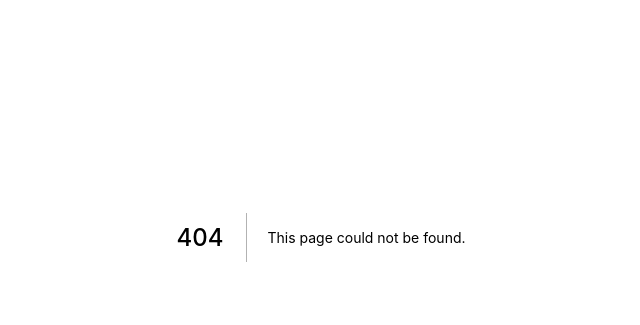
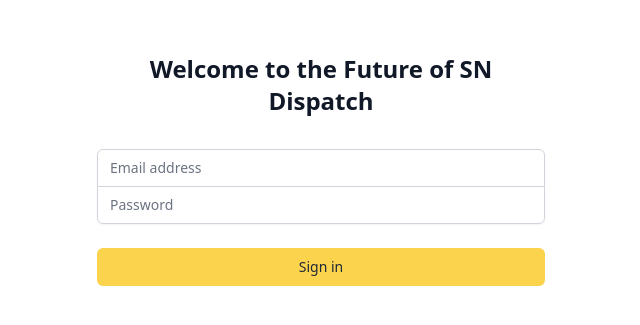
Before and after one commit to DanLozada/messaging-app, a Next.js app: page /login in a window 1280 px wide. Before the commit this address had no page. Shown: the part 163-488 px from the top of the page, without its empty margins (319-959 px from the left). Built offline with nearby package versions, Linux system fonts and the light colour scheme.

Commit message:
added shitty auth and fixed fetching issues with orders

```diff
--- a/components/Conversation.tsx
+++ b/components/Conversation.tsx
@@ -21,7 +21,7 @@ const Conversation = (props: ConversationProps) => {
      const [modalOpen, setModalOpen] = useState(false);
      const [name, setName] = useState("");
      const [number, setNumber] = useState("");
-     const [orderSummary, setOrderSummary] = useState(false);
+     const [orderSummary, setOrderSummary] = useState(true);
      const [orderState, setorderState] = useState<any>([]);
 
      const handleSubmit = (e: any) => {
@@ -30,7 +30,7 @@ const Conversation = (props: ConversationProps) => {
                axios.get(
                     `${CREATE_CONVERSATION_URL}${number}&name=${name}`
                ).then((response) => {
-                    setModalOpen(false);
+                    setModalOpen(true);
                });
           } else {
                alert("Invalid phone number");
@@ -58,9 +58,15 @@ const Conversation = (props: ConversationProps) => {
           return await fetchOrder(dispatchData);
      };
 
+     const { data: test } = useSWR("fetchData", fetchData, {
+          refreshInterval: 300000,
+     });
+
+     console.log("swr test", test);
+
      useEffect(() => {
           fetchData();
-     }, []);
+     }, [props.data]);
 
      const validatePhoneNumber = (number: string) => {
           if (validator.isMobilePhone(number, "en-US")) {
@@ -164,7 +170,7 @@ const Conversation = (props: ConversationProps) => {
                                    ))}
                               </>
                          ) : (
-                              <></>
+                              <div>Loading...{orderState.length}</div>
                          )}
                          {props.name !== "" ? (
                               <>
--- a/components/Order.tsx
+++ b/components/Order.tsx
@@ -3,6 +3,8 @@ interface OrderProps {
 }
 
 export default function Order(props: OrderProps) {
+     console.log("from order component", props.orderData);
+
      return (
           <div className="px-4 sm:px-6 lg:px-8 border-2 border-amber-300 rounded-lg p-4 mt-2">
                <div className="-mx-4 mt-8 flex flex-col sm:-mx-6 md:mx-0 pb-2">
@@ -24,7 +26,7 @@ export default function Order(props: OrderProps) {
                               </tr>
                          </thead>
                          <tbody>
-                              {props.orderData && (
+                              {props.orderData ? (
                                    <>
                                         {props.orderData.line_items.map(
                                              (product: any) => {
@@ -54,6 +56,8 @@ export default function Order(props: OrderProps) {
                                              }
                                         )}
                                    </>
+                              ) : (
+                                   <div>Loading...</div>
                               )}
                          </tbody>
                     </table>
--- a/constants.ts
+++ b/constants.ts
@@ -1,7 +1,7 @@
 const PROD_URL = "https://supplynownodeapi.herokuapp.com";
 const DEV_URL = "http://localhost:3000";
 
-export const CURRENT_URL = DEV_URL;
+export const CURRENT_URL = PROD_URL;
 
 export const SEND_MESSAGE_URL = `${CURRENT_URL}/api/v1/conversations/sendMessage`;
 export const GET_CONVERSATIONS_URL = `${CURRENT_URL}/api/v1/conversations/getConversations`;
--- a/pages/index.tsx
+++ b/pages/index.tsx
@@ -12,10 +12,19 @@ import {
      GET_MESSAGES_URL,
      REMOVE_CONVERSATION_URL,
      GET_CONVO_NAME_URL,
-     GET_DISPATCH_INFO_URL,
 } from "../constants";
+import { useRouter } from "next/router";
 
 const Home: NextPage = () => {
+     const router = useRouter();
+
+     if (typeof window !== "undefined") {
+          const token = window.localStorage.getItem("jwt");
+          if (token !== "admin") {
+               router.push("/login");
+          }
+     }
+
      const [selectedSid, setSelectedSid] = useState("");
      const [convoName, setConvoName] = useState("");
 
--- /dev/null
+++ b/pages/login.tsx
@@ -0,0 +1,99 @@
+import { useRouter } from "next/router";
+import { useState } from "react";
+
+export default function Login() {
+     const [user, setUsers] = useState("");
+     const [password, setPassword] = useState("");
+
+     const router = useRouter();
+
+     if (typeof window !== "undefined") {
+          const token = window.localStorage.getItem("jwt");
+          if (token) {
+               router.push("/");
+          }
+     }
+
+     const handleLogin = async () => {
+          if (user === "admin" && password === "admin") {
+               window.localStorage.setItem("jwt", "admin");
+               router.push("/");
+          } else {
+               alert("Invalid credentials");
+          }
+     };
+
+     return (
+          <>
+               <div className="min-h-full flex items-center justify-center py-12 px-4 sm:px-6 lg:px-8 mt-36">
+                    <div className="max-w-md w-full space-y-8">
+                         <h2 className="mt-6 text-center text-2xl font-extrabold text-gray-900">
+                              {`Welcome to the Future of SN Dispatch`}
+                         </h2>
+                         <form className="mt-8 space-y-6">
+                              <input
+                                   type="hidden"
+                                   name="remember"
+                                   defaultValue="true"
+                              />
+                              <div className="rounded-md shadow-sm -space-y-px">
+                                   <div>
+                                        <label
+                                             htmlFor="email-address"
+                                             className="sr-only"
+                                        >
+                                             Email address
+                                        </label>
+                                        <input
+                                             type="text"
+                                             required
+                                             value={user}
+                                             onChange={(e) =>
+                                                  setUsers(e.target.value)
+                                             }
+                                             className="appearance-none rounded-none relative block w-full px-3 py-2 border border-gray-300 placeholder-gray-500 text-gray-900 rounded-t-md focus:outline-none focus:ring-amber-300 focus:border-amber-300 focus:z-10 sm:text-sm"
+                                             placeholder="Email address"
+                                        />
+                                   </div>
+                                   <div>
+                                        <label
+                                             htmlFor="password"
+                                             className="sr-only"
+                                        >
+                                             Password
+                                        </label>
+                                        <input
+                                             value={password}
+                                             onChange={(e) =>
+                                                  setPassword(e.target.value)
+                                             }
+                                             onKeyDown={(e) => {
+                                                  if (e.key === "Enter") {
+                                                       handleLogin();
+                                                  }
+                                             }}
+                                             type="password"
+                                             required
+                                             className="appearance-none rounded-none relative block w-full px-3 py-2 border border-gray-300 placeholder-gray-500 text-gray-900 rounded-b-md focus:outline-none focus:ring-amber-300 focus:border-amber-300 focus:z-10 sm:text-sm"
+                                             placeholder="Password"
+                                        />
+                                   </div>
+                              </div>
+
+                              <div>
+                                   <button
+                                        onClick={(e) => {
+                                             handleLogin();
+                                             e.preventDefault();
+                                        }}
+                                        className="group relative w-full flex justify-center py-2 px-4 border border-transparent text-sm font-medium rounded-md text-gray-800 bg-amber-300 hover:bg-amber-300 focus:outline-none focus:ring-2 focus:ring-offset-2 focus:ring-amber-300"
+                                   >
+                                        Sign in
+                                   </button>
+                              </div>
+                         </form>
+                    </div>
+               </div>
+          </>
+     );
+}
```
